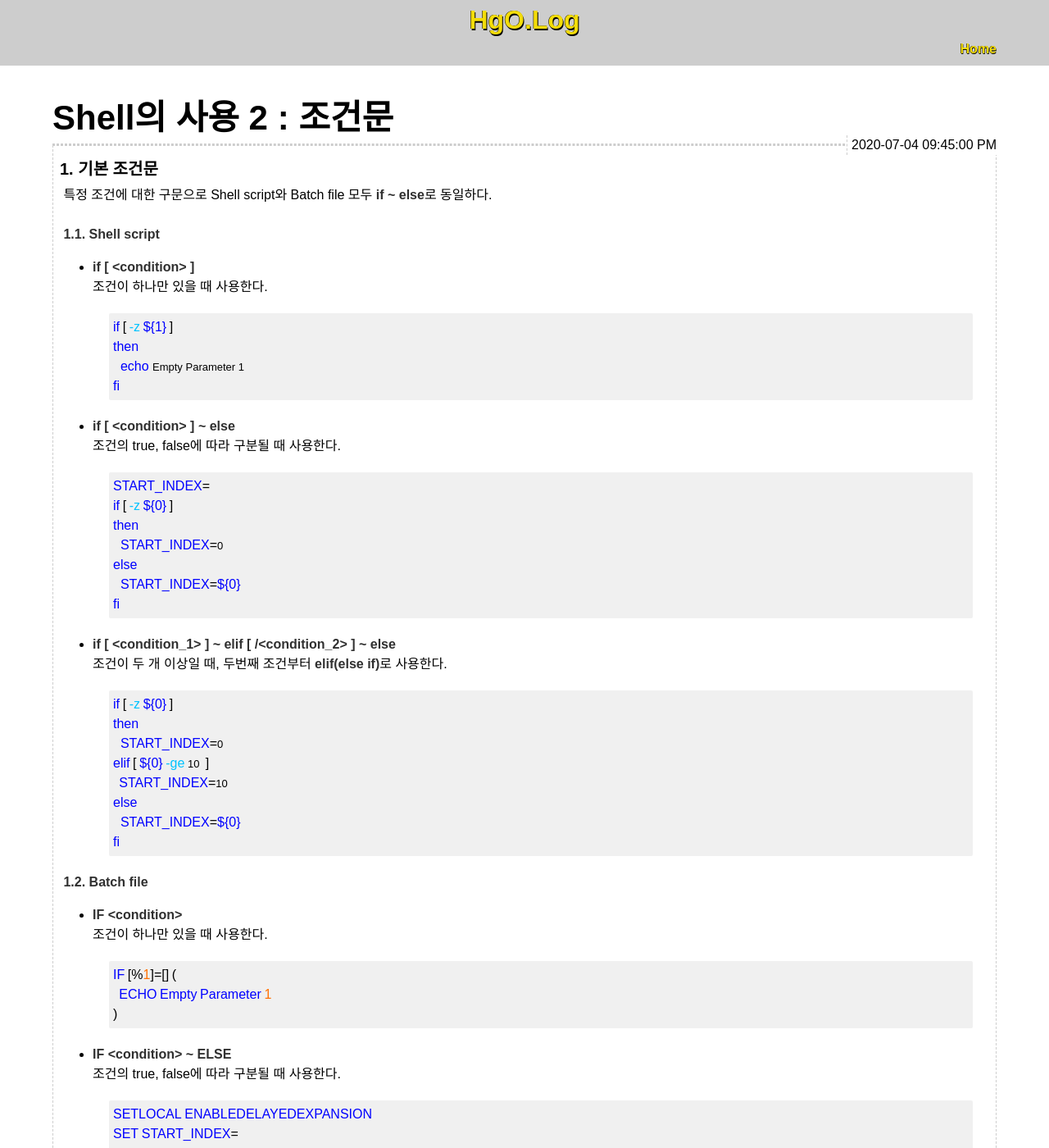
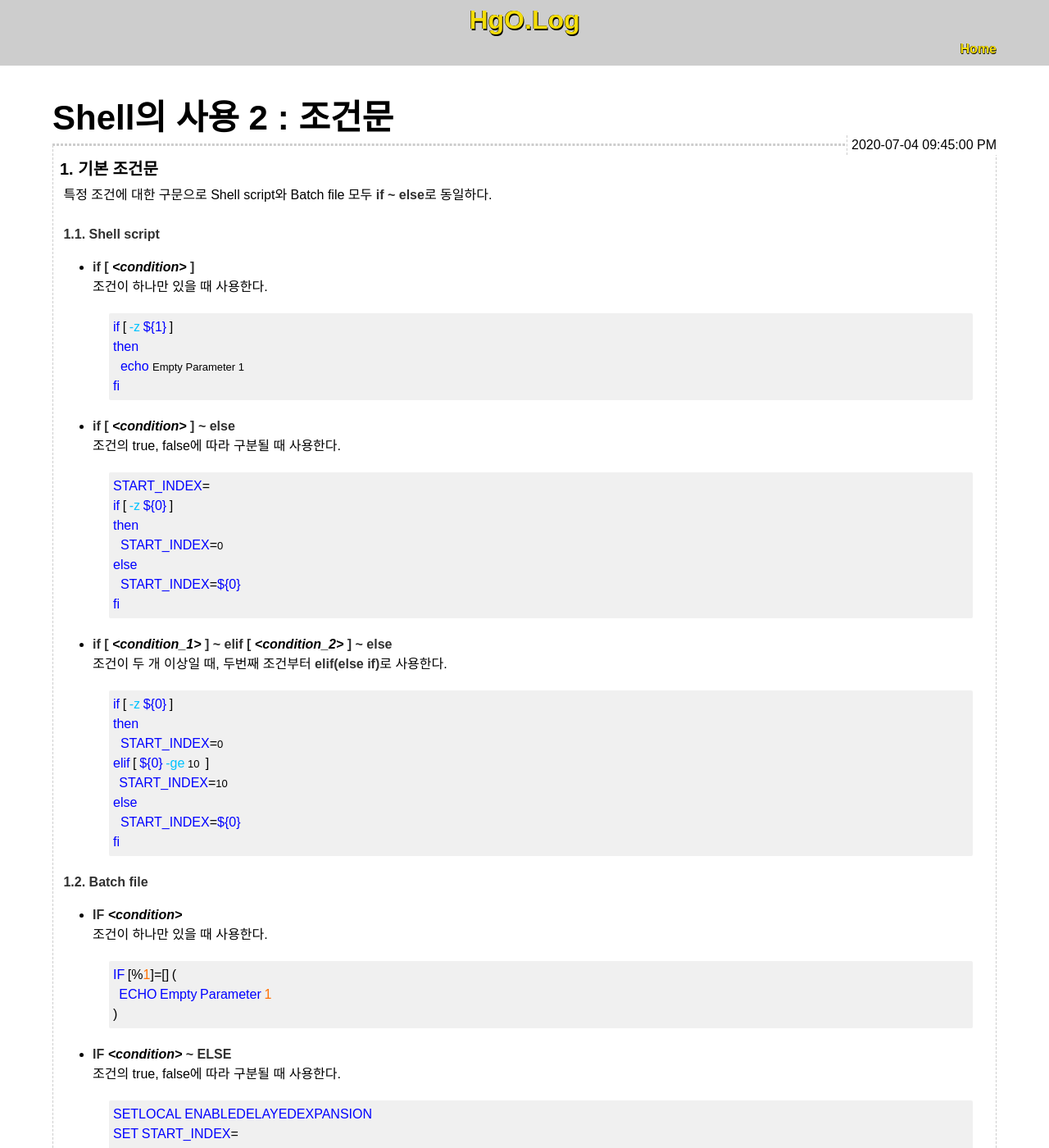
Before and after one commit to HgO-git/hgo-git.github.io, a Jekyll site: the page built from _posts/Shell/2020-07-04-21-45-shell-use-2-conditional-statement.md, in a window 1280 px wide and 1400 px high. Shown: the whole window at 82% size. Built offline with Jekyll 4.4.1, drawn with Linux system fonts in a browser that asks for light colours; some of the changed text lies outside the part shown.

```diff
--- a/_posts/Shell/2020-07-04-21-45-shell-use-2-conditional-statement.md
+++ b/_posts/Shell/2020-07-04-21-45-shell-use-2-conditional-statement.md
@@ -11,7 +11,7 @@ summary: "Shell에서 조건문 사용"
 <br>
 &nbsp;**1.1. Shell script**
 
-- **if [ \<condition\> ]**
+- **if [ _\<condition\>_ ]**
 조건이 하나만 있을 때 사용한다.
 ~~~sh
 if [ -z ${1} ]
@@ -20,7 +20,7 @@ then
 fi
 ~~~
 
-- **if [ \<condition\> ] ~ else**
+- **if [ _\<condition\>_ ] ~ else**
 조건의 true, false에 따라 구분될 때 사용한다.
 ~~~sh
 START_INDEX=
@@ -32,7 +32,7 @@ else
 fi
 ~~~
 
-- **if [ \<condition_1\> ] ~ elif [ /<condition_2\> ] ~ else**
+- **if [ _\<condition_1\>_ ] ~ elif [ _\<condition_2\>_ ] ~ else**
 조건이 두 개 이상일 때, 두번째 조건부터 **elif(else if)**로 사용한다.
 ~~~sh
 if [ -z ${0} ]
@@ -46,7 +46,7 @@ fi
 ~~~
 
 &nbsp;**1.2. Batch file**
-- **IF \<condition\>**
+- **IF _\<condition\>_**
 조건이 하나만 있을 때 사용한다.
 ~~~batch
 IF [%1]=[] (
@@ -54,7 +54,7 @@ IF [%1]=[] (
 )
 ~~~
 
-- **IF \<condition\> ~ ELSE**
+- **IF _\<condition\>_ ~ ELSE**
 조건의 true, false에 따라 구분될 때 사용한다.
 ~~~batch
 SETLOCAL ENABLEDELAYEDEXPANSION
```
Also changed, not shown: other parts of _posts/Shell/2020-07-04-21-45-shell-use-2-conditional-statement.md (+1 -1 lines).
